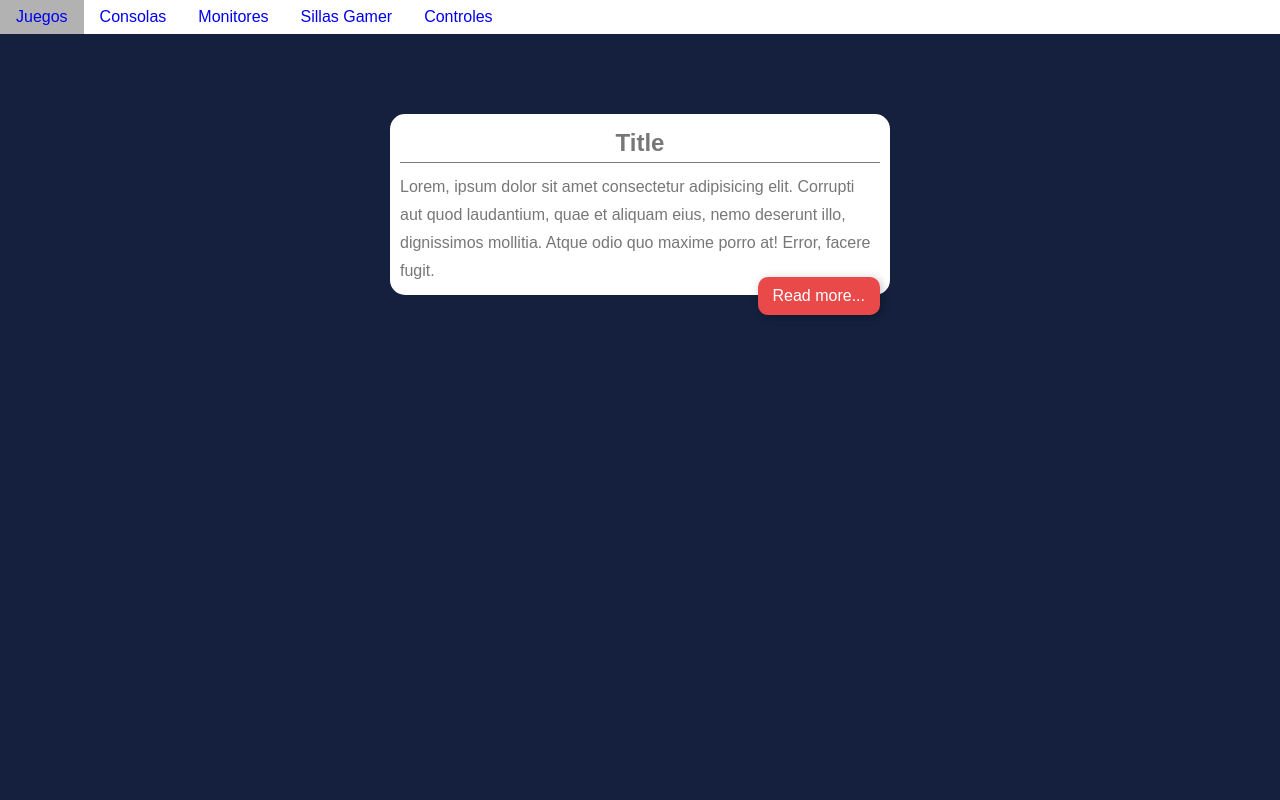
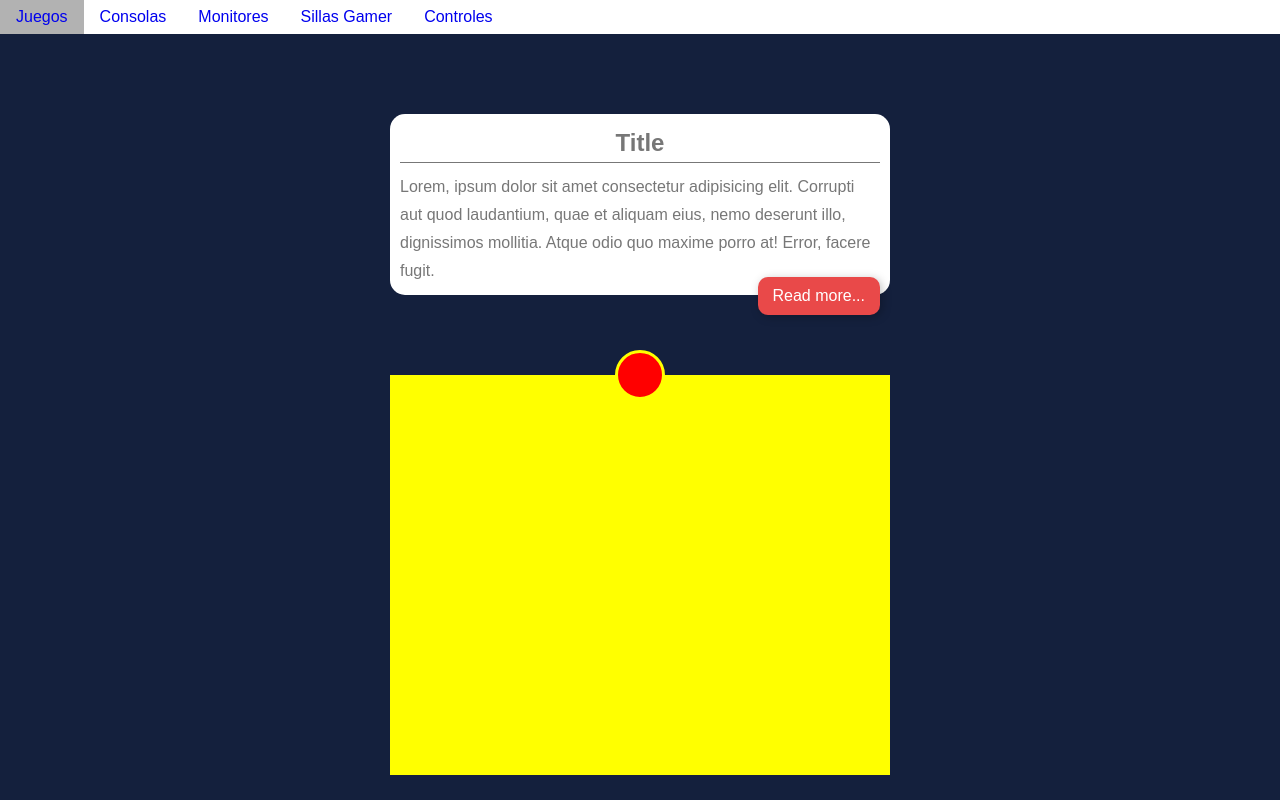
Before and after one commit to EduardoUDG/CSS_position_absolute, a plain HTML site: page index.html in a window 1280 px wide. Drawn offline with Linux system fonts and the light colour scheme.

Commit message:
Se agrego otra practica

```diff
--- a/index.html
+++ b/index.html
@@ -46,5 +46,12 @@
     <a href="#" class="card__btn">Read more...</a>
 </div>
 
+
+
+
+<div class="box">
+    <div class="box-item"></div>
+</div>
+
 </body>
 </html>
--- a/style.css
+++ b/style.css
@@ -88,3 +88,24 @@ body {
     text-decoration: none;
     padding: .5em 1em;
 }
+
+
+
+.box {
+    margin: 0 auto;
+    width: 500px;
+    height: 400px;
+    background-color: yellow;
+    position: relative;
+}
+
+.box-item {
+    width: 50px;
+    height: 50px;
+    background-color: red;
+    border: 3px solid yellow;
+    position: absolute;
+    left: calc(50% - 25px);
+    top: -25px;
+    border-radius: 50%;
+}
```
